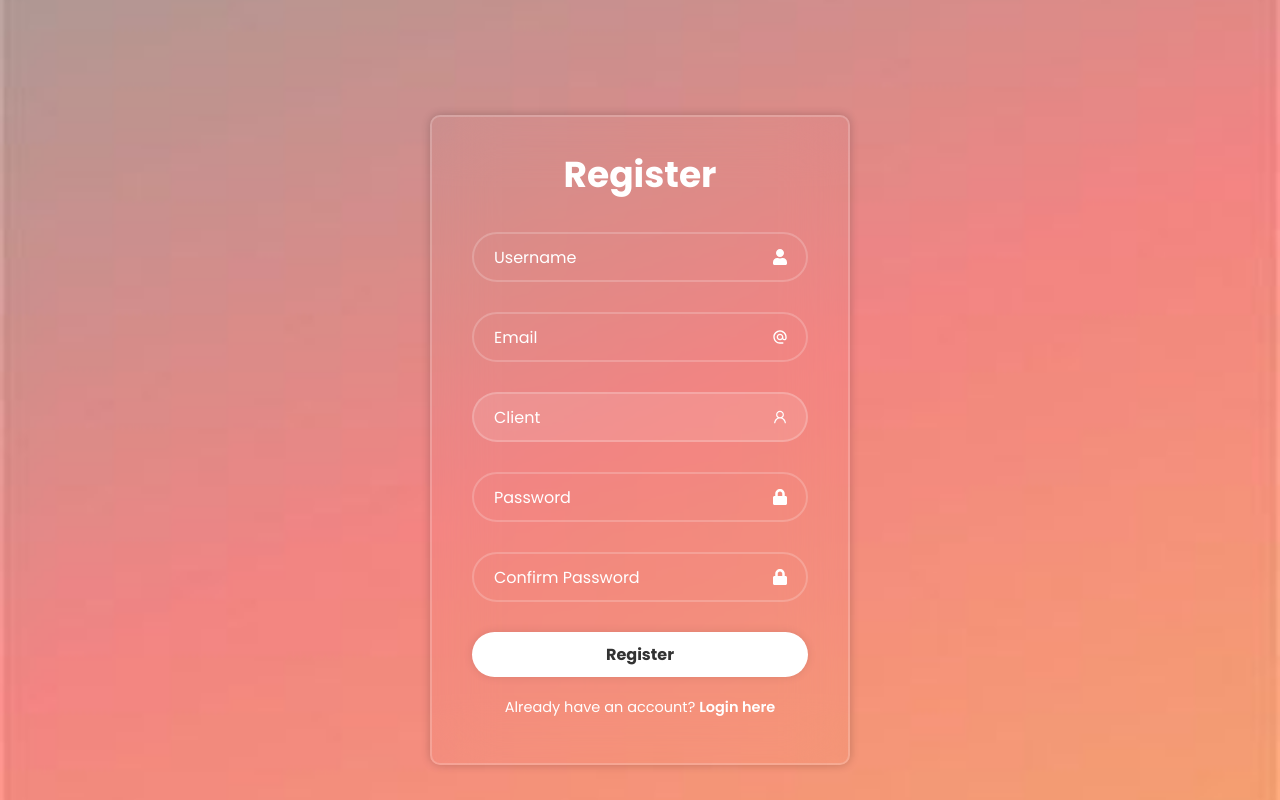
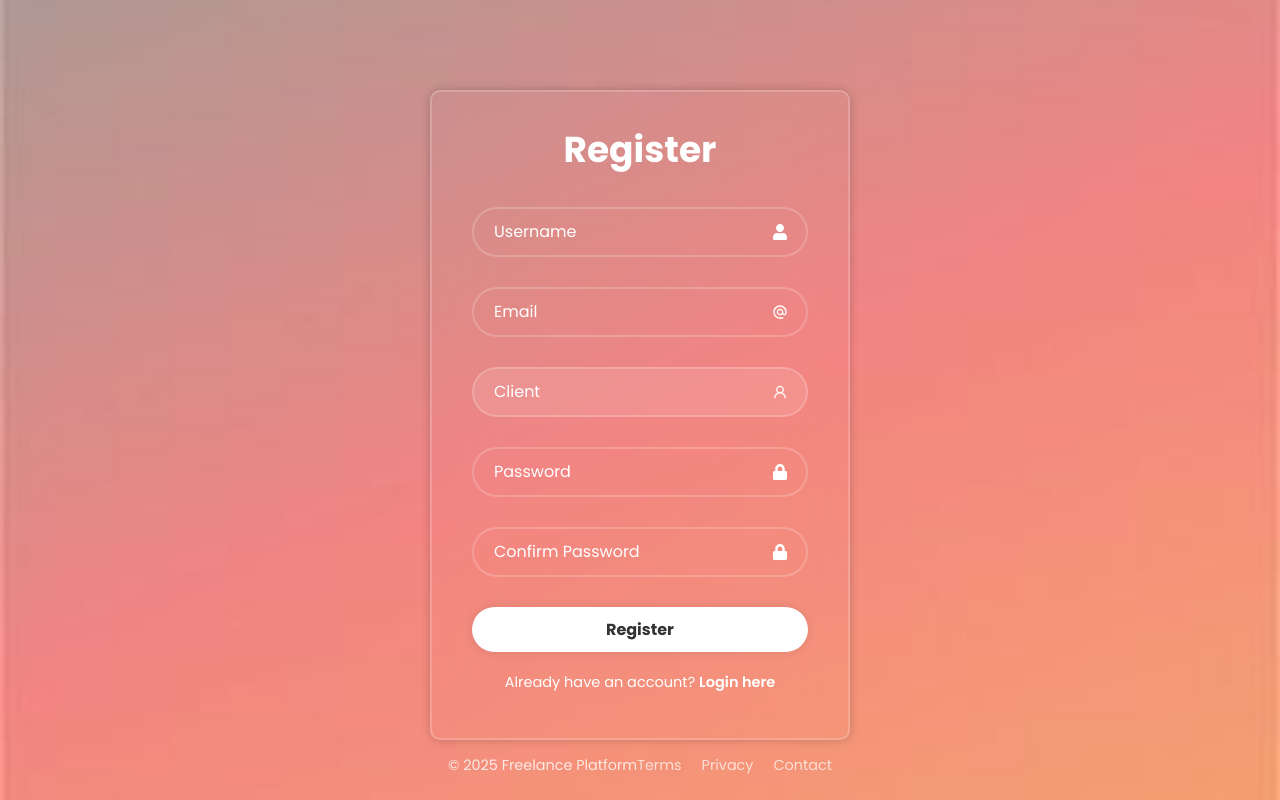
Before and after one commit to naasssssty/Freelance, a React (Create React App) app in the folder frontend/: page /register in a window 1280 px wide. Built offline with nearby package versions, Linux system fonts and the light colour scheme.

Commit message:
ergasia telos final edition

```diff
--- a/frontend/src/components/Footer.jsx
+++ b/frontend/src/components/Footer.jsx
@@ -5,7 +5,6 @@ import '../styles/footer.css';
 
 const Footer = () => {
     return (
-        <footer className="footer">
         <div className="footer-content">
             <p>&copy; 2025 Freelance Platform</p>
             <div className="footer-links">
@@ -14,7 +13,6 @@ const Footer = () => {
                 <a href="#contact">Contact</a>
             </div>
         </div>
-        </footer>
     );
 };
 
--- a/frontend/src/pages/Login.jsx
+++ b/frontend/src/pages/Login.jsx
@@ -6,6 +6,7 @@ import "../styles/auth.css";
 import { jwtDecode } from "jwt-decode";
 import {Link, useNavigate} from "react-router-dom";
 import { useDispatch } from 'react-redux';
+import Footer from '../components/Footer';
 
 export const Login = () => {
     const [formData, setFormData] = useState({ username: "", password: "" });
@@ -70,6 +71,7 @@ export const Login = () => {
     };
 
     return (
+        <div className="auth-container">
             <div className="wrapper">
                 <form onSubmit={handleSubmit}>
                     <h1>Login</h1>
@@ -104,5 +106,7 @@ export const Login = () => {
                     </div>
                 </form>
             </div>
+            <Footer />
+        </div>
     );
 };
--- a/frontend/src/pages/Register.jsx
+++ b/frontend/src/pages/Register.jsx
@@ -9,6 +9,7 @@ import { FaUser, FaLock } from "react-icons/fa";
 import { AiOutlineUser } from "react-icons/ai";
 import { MdAlternateEmail } from "react-icons/md";
 import { register } from "../services/auth"; // Import the register API function
+import Footer from '../components/Footer';
 
 export const Register = () => {
     const {
@@ -36,6 +37,7 @@ export const Register = () => {
     };
 
     return (
+        <div className="auth-container">
             <div className="wrapper">
                 <form onSubmit={handleSubmit(onSubmit)}>
                     <h1>Register</h1>
@@ -121,5 +123,7 @@ export const Register = () => {
                     </div>
                 </form>
             </div>
+            <Footer />
+        </div>
     );
 };
--- a/frontend/src/styles/auth.css
+++ b/frontend/src/styles/auth.css
@@ -1,6 +1,14 @@
+/* Προσθήκη container για σωστή διάταξη */
+.auth-container {
+    min-height: 100vh;
+    display: flex;
+    flex-direction: column;
+    justify-content: center;
+    align-items: center;
+}
 
-
-.wrapper{
+/* Προσαρμογή του wrapper */
+.wrapper {
     width: 420px;
     background: transparent;
     border: 2px solid rgba(255, 255, 255, .2);
@@ -9,6 +17,8 @@
     color: #fff;
     border-radius: 10px;
     padding: 30px 40px;
+    margin: 0 auto;
+    position: relative;
 }
 
 .wrapper h1{
@@ -114,3 +124,44 @@
 .register-link p a:hover{
     text-decoration: underline;
 }
+
+/* Αφαίρεση του body styling που επηρεάζει τη διάταξη */
+body {
+    margin: 0;
+    padding: 0;
+}
+
+/* Προσθήκη media query για μικρότερες οθόνες */
+@media screen and (max-height: 800px) {
+    .wrapper {
+        width: 90%;
+        max-width: 420px;
+        padding: 20px;
+    }
+
+    .input-box {
+        margin: 20px 0;    /* Μικρότερα margins */
+    }
+}
+
+@media screen and (max-width: 480px) {
+    .wrapper {
+        width: 95%;
+        padding: 15px;
+    }
+
+    .wrapper h1 {
+        font-size: 28px;   /* Μικρότερο μέγεθος γραμματοσειράς */
+    }
+
+    .input-box {
+        height: 45px;      /* Μικρότερο ύψος για τα inputs */
+        margin: 15px 0;    /* Μικρότερα margins */
+    }
+}
+
+/* Προσθήκη για οριζόντιο κεντράρισμα */
+.footer-content {
+    margin-top: auto;
+    width: 100%;
+}
--- a/frontend/src/styles/footer.css
+++ b/frontend/src/styles/footer.css
@@ -1,19 +1,11 @@
-.footer {
-    background: transparent;
-    backdrop-filter: blur(10px);
-    border-top: 1px solid rgba(255, 255, 255, 0.2);
-    color: white;
-    padding: 15px 30px;
-    width: 100%;
-    margin-top: auto;
-}
-
 .footer-content {
     display: flex;
     justify-content: space-between;
     align-items: center;
     max-width: 1200px;
     margin: 0 auto;
+    padding: 15px 30px;
+    width: 100%;
 }
 
 .footer-content p {
@@ -40,14 +32,11 @@
 
 /* Responsive improvements */
 @media (max-width: 768px) {
-    .footer {
-        padding: 12px 15px;
-    }
-
     .footer-content {
         flex-direction: column;
         gap: 10px;
         text-align: center;
+        padding: 12px 15px;
     }
 
     .footer-links {
```
Also changed, not shown: frontend/src/styles/admin dashboard/cards.css (line endings or trailing spaces). Lines whose indentation alone changed are shown as unchanged.
